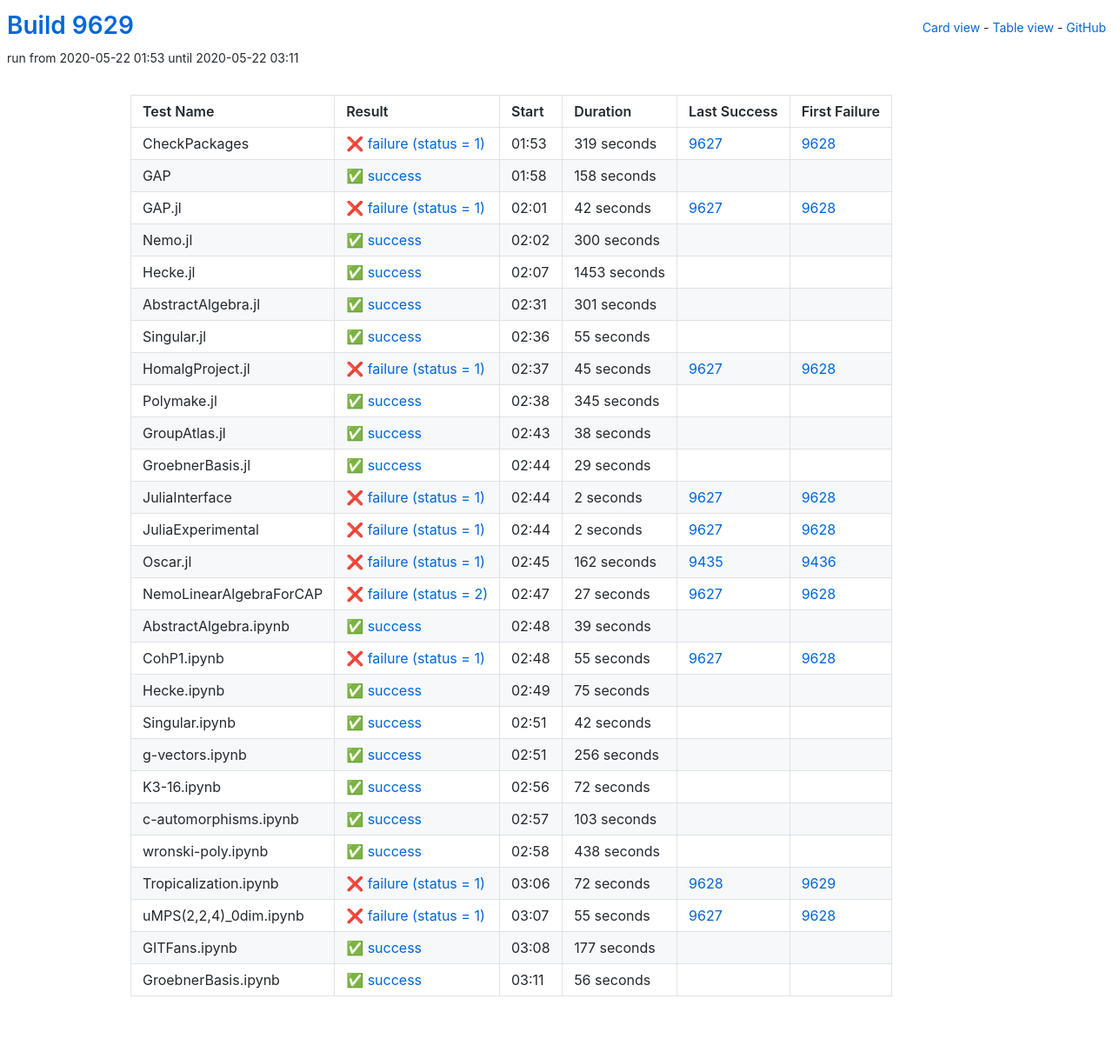
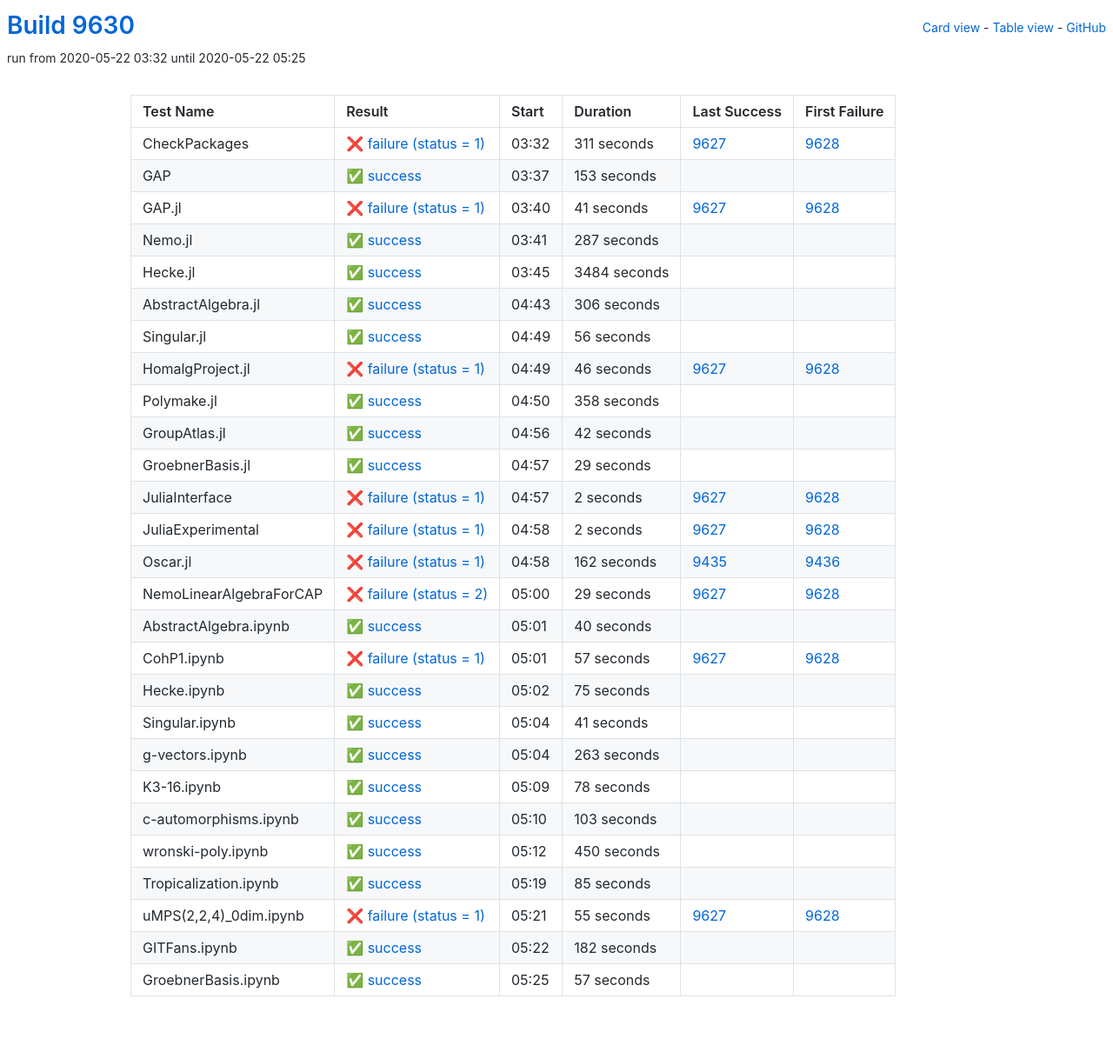
Before and after one commit to oscar-system/oscar-ci-status, a Jekyll site: the page built from table.html, in a window 1280 px wide. Shown: the whole page at 87% size. Built offline with Jekyll 4.4.1, drawn with Linux system fonts in a browser that asks for light colours.

Commit message:
Build 9630

```diff
--- a/_data/ci.yml
+++ b/_data/ci.yml
@@ -1,125 +1,125 @@
-build: 9629
-build_url: https://oscarci.mathematik.uni-kl.de/job/oscar/9629/
+build: 9630
+build_url: https://oscarci.mathematik.uni-kl.de/job/oscar/9630/
 job: oscar
 tests:
-- duration: 319
+- duration: 311
   exitcode: 1
   first_failure: 9628
   first_failure_url: https://oscarci.mathematik.uni-kl.de/job/oscar/9628/
   id: checkpackages
   last_success: 9627
   last_success_url: https://oscarci.mathematik.uni-kl.de/job/oscar/9627/
-  log: https://oscarci.mathematik.uni-kl.de/job/oscar/9629/artifact/logs/build-9629/CheckPackages.log
+  log: https://oscarci.mathematik.uni-kl.de/job/oscar/9630/artifact/logs/build-9630/CheckPackages.log
   name: CheckPackages
-  start: 2020-05-22 01:53
+  start: 2020-05-22 03:32
   status: failure
   success: false
-- duration: 158
+- duration: 153
   exitcode: 0
   first_failure: false
   first_failure_url: null
   id: gap
   last_success: false
   last_success_url: null
-  log: https://oscarci.mathematik.uni-kl.de/job/oscar/9629/artifact/logs/build-9629/GAP.log
+  log: https://oscarci.mathematik.uni-kl.de/job/oscar/9630/artifact/logs/build-9630/GAP.log
   name: GAP
-  start: 2020-05-22 01:58
+  start: 2020-05-22 03:37
   status: success
   success: true
-- duration: 42
+- duration: 41
   exitcode: 1
   first_failure: 9628
   first_failure_url: https://oscarci.mathematik.uni-kl.de/job/oscar/9628/
   id: gap-jl
   last_success: 9627
   last_success_url: https://oscarci.mathematik.uni-kl.de/job/oscar/9627/
-  log: https://oscarci.mathematik.uni-kl.de/job/oscar/9629/artifact/logs/build-9629/GAP.jl.log
+  log: https://oscarci.mathematik.uni-kl.de/job/oscar/9630/artifact/logs/build-9630/GAP.jl.log
   name: GAP.jl
-  start: 2020-05-22 02:01
+  start: 2020-05-22 03:40
   status: failure
   success: false
-- duration: 300
+- duration: 287
   exitcode: 0
   first_failure: false
   first_failure_url: null
   id: nemo-jl
   last_success: false
   last_success_url: null
-  log: https://oscarci.mathematik.uni-kl.de/job/oscar/9629/artifact/logs/build-9629/Nemo.jl.log
+  log: https://oscarci.mathematik.uni-kl.de/job/oscar/9630/artifact/logs/build-9630/Nemo.jl.log
   name: Nemo.jl
-  start: 2020-05-22 02:02
+  start: 2020-05-22 03:41
   status: success
   success: true
-- duration: 1453
+- duration: 3484
   exitcode: 0
   first_failure: false
   first_failure_url: null
   id: hecke-jl
   last_success: false
   last_success_url: null
-  log: https://oscarci.mathematik.uni-kl.de/job/oscar/9629/artifact/logs/build-9629/Hecke.jl.log
+  log: https://oscarci.mathematik.uni-kl.de/job/oscar/9630/artifact/logs/build-9630/Hecke.jl.log
   name: Hecke.jl
-  start: 2020-05-22 02:07
+  start: 2020-05-22 03:45
   status: success
   success: true
-- duration: 301
+- duration: 306
   exitcode: 0
   first_failure: false
   first_failure_url: null
   id: abstractalgebra-jl
   last_success: false
   last_success_url: null
-  log: https://oscarci.mathematik.uni-kl.de/job/oscar/9629/artifact/logs/build-9629/AbstractAlgebra.jl.log
+  log: https://oscarci.mathematik.uni-kl.de/job/oscar/9630/artifact/logs/build-9630/AbstractAlgebra.jl.log
   name: AbstractAlgebra.jl
-  start: 2020-05-22 02:31
+  start: 2020-05-22 04:43
   status: success
   success: true
-- duration: 55
+- duration: 56
   exitcode: 0
   first_failure: false
   first_failure_url: null
   id: singular-jl
   last_success: false
   last_success_url: null
-  log: https://oscarci.mathematik.uni-kl.de/job/oscar/9629/artifact/logs/build-9629/Singular.jl.log
+  log: https://oscarci.mathematik.uni-kl.de/job/oscar/9630/artifact/logs/build-9630/Singular.jl.log
   name: Singular.jl
-  start: 2020-05-22 02:36
+  start: 2020-05-22 04:49
   status: success
   success: true
-- duration: 45
+- duration: 46
   exitcode: 1
   first_failure: 9628
   first_failure_url: https://oscarci.mathematik.uni-kl.de/job/oscar/9628/
   id: homalgproject-jl
   last_success: 9627
   last_success_url: https://oscarci.mathematik.uni-kl.de/job/oscar/9627/
-  log: https://oscarci.mathematik.uni-kl.de/job/oscar/9629/artifact/logs/build-9629/HomalgProject.jl.log
+  log: https://oscarci.mathematik.uni-kl.de/job/oscar/9630/artifact/logs/build-9630/HomalgProject.jl.log
   name: HomalgProject.jl
-  start: 2020-05-22 02:37
+  start: 2020-05-22 04:49
   status: failure
   success: false
-- duration: 345
+- duration: 358
   exitcode: 0
   first_failure: false
   first_failure_url: null
   id: polymake-jl
   last_success: false
   last_success_url: null
-  log: https://oscarci.mathematik.uni-kl.de/job/oscar/9629/artifact/logs/build-9629/Polymake.jl.log
+  log: https://oscarci.mathematik.uni-kl.de/job/oscar/9630/artifact/logs/build-9630/Polymake.jl.log
   name: Polymake.jl
-  start: 2020-05-22 02:38
+  start: 2020-05-22 04:50
   status: success
   success: true
-- duration: 38
+- duration: 42
   exitcode: 0
   first_failure: false
   first_failure_url: null
   id: groupatlas-jl
   last_success: false
   last_success_url: null
-  log: https://oscarci.mathematik.uni-kl.de/job/oscar/9629/artifact/logs/build-9629/GroupAtlas.jl.log
+  log: https://oscarci.mathematik.uni-kl.de/job/oscar/9630/artifact/logs/build-9630/GroupAtlas.jl.log
   name: GroupAtlas.jl
-  start: 2020-05-22 02:43
+  start: 2020-05-22 04:56
   status: success
   success: true
 - duration: 29
@@ -129,9 +129,9 @@
   id: groebnerbasis-jl
   last_success: false
   last_success_url: null
-  log: https://oscarci.mathematik.uni-kl.de/job/oscar/9629/artifact/logs/build-9629/GroebnerBasis.jl.log
+  log: https://oscarci.mathematik.uni-kl.de/job/oscar/9630/artifact/logs/build-9630/GroebnerBasis.jl.log
   name: GroebnerBasis.jl
-  start: 2020-05-22 02:44
+  start: 2020-05-22 04:57
   status: success
   success: true
 - duration: 2
@@ -141,9 +141,9 @@
   id: juliainterface
   last_success: 9627
   last_success_url: https://oscarci.mathematik.uni-kl.de/job/oscar/9627/
-  log: https://oscarci.mathematik.uni-kl.de/job/oscar/9629/artifact/logs/build-9629/JuliaInterface.log
+  log: https://oscarci.mathematik.uni-kl.de/job/oscar/9630/artifact/logs/build-9630/JuliaInterface.log
   name: JuliaInterface
-  start: 2020-05-22 02:44
+  start: 2020-05-22 04:57
   status: failure
   success: false
 - duration: 2
@@ -153,9 +153,9 @@
   id: juliaexperimental
   last_success: 9627
   last_success_url: https://oscarci.mathematik.uni-kl.de/job/oscar/9627/
-  log: https://oscarci.mathematik.uni-kl.de/job/oscar/9629/artifact/logs/build-9629/JuliaExperimental.log
+  log: https://oscarci.mathematik.uni-kl.de/job/oscar/9630/artifact/logs/build-9630/JuliaExperimental.log
   name: JuliaExperimental
-  start: 2020-05-22 02:44
+  start: 2020-05-22 04:58
   status: failure
   success: false
 - duration: 162
@@ -165,45 +165,45 @@
   id: oscar-jl
   last_success: 9435
   last_success_url: https://oscarci.mathematik.uni-kl.de/job/oscar/9435/
-  log: https://oscarci.mathematik.uni-kl.de/job/oscar/9629/artifact/logs/build-9629/Oscar.jl.log
+  log: https://oscarci.mathematik.uni-kl.de/job/oscar/9630/artifact/logs/build-9630/Oscar.jl.log
   name: Oscar.jl
-  start: 2020-05-22 02:45
+  start: 2020-05-22 04:58
   status: failure
   success: false
-- duration: 27
+- duration: 29
   exitcode: 2
   first_failure: 9628
   first_failure_url: https://oscarci.mathematik.uni-kl.de/job/oscar/9628/
   id: nemolinearalgebraforcap
   last_success: 9627
   last_success_url: https://oscarci.mathematik.uni-kl.de/job/oscar/9627/
-  log: https://oscarci.mathematik.uni-kl.de/job/oscar/9629/artifact/logs/build-9629/NemoLinearAlgebraForCAP.log
+  log: https://oscarci.mathematik.uni-kl.de/job/oscar/9630/artifact/logs/build-9630/NemoLinearAlgebraForCAP.log
   name: NemoLinearAlgebraForCAP
-  start: 2020-05-22 02:47
+  start: 2020-05-22 05:00
   status: failure
   success: false
-- duration: 39
+- duration: 40
   exitcode: 0
   first_failure: false
   first_failure_url: null
   id: abstractalgebra-ipynb
   last_success: false
   last_success_url: null
-  log: https://oscarci.mathematik.uni-kl.de/job/oscar/9629/artifact/logs/build-9629/AbstractAlgebra.ipynb.log
+  log: https://oscarci.mathematik.uni-kl.de/job/oscar/9630/artifact/logs/build-9630/AbstractAlgebra.ipynb.log
   name: AbstractAlgebra.ipynb
-  start: 2020-05-22 02:48
+  start: 2020-05-22 05:01
   status: success
   success: true
-- duration: 55
+- duration: 57
   exitcode: 1
   first_failure: 9628
   first_failure_url: https://oscarci.mathematik.uni-kl.de/job/oscar/9628/
   id: cohp1-ipynb
   last_success: 9627
   last_success_url: https://oscarci.mathematik.uni-kl.de/job/oscar/9627/
-  log: https://oscarci.mathematik.uni-kl.de/job/oscar/9629/artifact/logs/build-9629/CohP1.ipynb.log
+  log: https://oscarci.mathematik.uni-kl.de/job/oscar/9630/artifact/logs/build-9630/CohP1.ipynb.log
   name: CohP1.ipynb
-  start: 2020-05-22 02:48
+  start: 2020-05-22 05:01
   status: failure
   success: false
 - duration: 75
@@ -213,45 +213,45 @@
   id: hecke-ipynb
   last_success: false
   last_success_url: null
-  log: https://oscarci.mathematik.uni-kl.de/job/oscar/9629/artifact/logs/build-9629/Hecke.ipynb.log
+  log: https://oscarci.mathematik.uni-kl.de/job/oscar/9630/artifact/logs/build-9630/Hecke.ipynb.log
   name: Hecke.ipynb
-  start: 2020-05-22 02:49
+  start: 2020-05-22 05:02
   status: success
   success: true
-- duration: 42
+- duration: 41
   exitcode: 0
   first_failure: false
   first_failure_url: null
   id: singular-ipynb
   last_success: false
   last_success_url: null
-  log: https://oscarci.mathematik.uni-kl.de/job/oscar/9629/artifact/logs/build-9629/Singular.ipynb.log
+  log: https://oscarci.mathematik.uni-kl.de/job/oscar/9630/artifact/logs/build-9630/Singular.ipynb.log
   name: Singular.ipynb
-  start: 2020-05-22 02:51
+  start: 2020-05-22 05:04
   status: success
   success: true
-- duration: 256
+- duration: 263
   exitcode: 0
   first_failure: false
   first_failure_url: null
   id: g-vectors-ipynb
   last_success: false
   last_success_url: null
-  log: https://oscarci.mathematik.uni-kl.de/job/oscar/9629/artifact/logs/build-9629/g-vectors.ipynb.log
+  log: https://oscarci.mathematik.uni-kl.de/job/oscar/9630/artifact/logs/build-9630/g-vectors.ipynb.log
   name: g-vectors.ipynb
-  start: 2020-05-22 02:51
+  start: 2020-05-22 05:04
   status: success
   success: true
-- duration: 72
+- duration: 78
   exitcode: 0
   first_failure: false
   first_failure_url: null
   id: k3-16-ipynb
   last_success: false
   last_success_url: null
-  log: https://oscarci.mathematik.uni-kl.de/job/oscar/9629/artifact/logs/build-9629/K3-16.ipynb.log
+  log: https://oscarci.mathematik.uni-kl.de/job/oscar/9630/artifact/logs/build-9630/K3-16.ipynb.log
   name: K3-16.ipynb
-  start: 2020-05-22 02:56
+  start: 2020-05-22 05:09
   status: success
   success: true
 - duration: 103
@@ -261,35 +261,35 @@
   id: c-automorphisms-ipynb
   last_success: false
   last_success_url: null
-  log: https://oscarci.mathematik.uni-kl.de/job/oscar/9629/artifact/logs/build-9629/c-automorphisms.ipynb.log
+  log: https://oscarci.mathematik.uni-kl.de/job/oscar/9630/artifact/logs/build-9630/c-automorphisms.ipynb.log
   name: c-automorphisms.ipynb
-  start: 2020-05-22 02:57
+  start: 2020-05-22 05:10
   status: success
   success: true
-- duration: 438
+- duration: 450
   exitcode: 0
   first_failure: false
   first_failure_url: null
   id: wronski-poly-ipynb
   last_success: false
   last_success_url: null
-  log: https://oscarci.mathematik.uni-kl.de/job/oscar/9629/artifact/logs/build-9629/wronski-poly.ipynb.log
+  log: https://oscarci.mathematik.uni-kl.de/job/oscar/9630/artifact/logs/build-9630/wronski-poly.ipynb.log
   name: wronski-poly.ipynb
-  start: 2020-05-22 02:58
+  start: 2020-05-22 05:12
   status: success
   success: true
-- duration: 72
-  exitcode: 1
-  first_failure: 9629
-  first_failure_url: https://oscarci.mathematik.uni-kl.de/job/oscar/9629/
+- duration: 85
+  exitcode: 0
+  first_failure: false
+  first_failure_url: null
   id: tropicalization-ipynb
-  last_success: 9628
-  last_success_url: https://oscarci.mathematik.uni-kl.de/job/oscar/9628/
-  log: https://oscarci.mathematik.uni-kl.de/job/oscar/9629/artifact/logs/build-9629/Tropicalization.ipynb.log
+  last_success: false
+  last_success_url: null
+  log: https://oscarci.mathematik.uni-kl.de/job/oscar/9630/artifact/logs/build-9630/Tropicalization.ipynb.log
   name: Tropicalization.ipynb
-  start: 2020-05-22 03:06
-  status: failure
-  success: false
+  start: 2020-05-22 05:19
+  status: success
+  success: true
 - duration: 55
   exitcode: 1
   first_failure: 9628
@@ -297,32 +297,32 @@
   id: umps-2-2-4-0dim-ipynb
   last_success: 9627
   last_success_url: https://oscarci.mathematik.uni-kl.de/job/oscar/9627/
-  log: https://oscarci.mathematik.uni-kl.de/job/oscar/9629/artifact/logs/build-9629/uMPS-2-2-4-_0dim.ipynb.log
+  log: https://oscarci.mathematik.uni-kl.de/job/oscar/9630/artifact/logs/build-9630/uMPS-2-2-4-_0dim.ipynb.log
   name: uMPS(2,2,4)_0dim.ipynb
-  start: 2020-05-22 03:07
+  start: 2020-05-22 05:21
   status: failure
   success: false
-- duration: 177
+- duration: 182
   exitcode: 0
   first_failure: false
   first_failure_url: null
   id: gitfans-ipynb
   last_success: false
   last_success_url: null
-  log: https://oscarci.mathematik.uni-kl.de/job/oscar/9629/artifact/logs/build-9629/GITFans.ipynb.log
+  log: https://oscarci.mathematik.uni-kl.de/job/oscar/9630/artifact/logs/build-9630/GITFans.ipynb.log
   name: GITFans.ipynb
-  start: 2020-05-22 03:08
+  start: 2020-05-22 05:22
   status: success
   success: true
-- duration: 56
+- duration: 57
   exitcode: 0
   first_failure: false
   first_failure_url: null
   id: groebnerbasis-ipynb
   last_success: false
   last_success_url: null
-  log: https://oscarci.mathematik.uni-kl.de/job/oscar/9629/artifact/logs/build-9629/GroebnerBasis.ipynb.log
+  log: https://oscarci.mathematik.uni-kl.de/job/oscar/9630/artifact/logs/build-9630/GroebnerBasis.ipynb.log
   name: GroebnerBasis.ipynb
-  start: 2020-05-22 03:11
+  start: 2020-05-22 05:25
   status: success
   success: true
```
Also changed, not shown: README.md.
